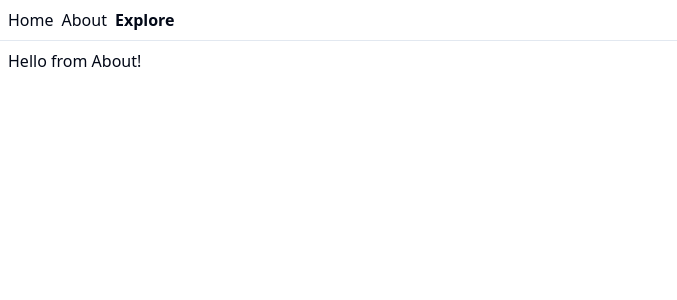
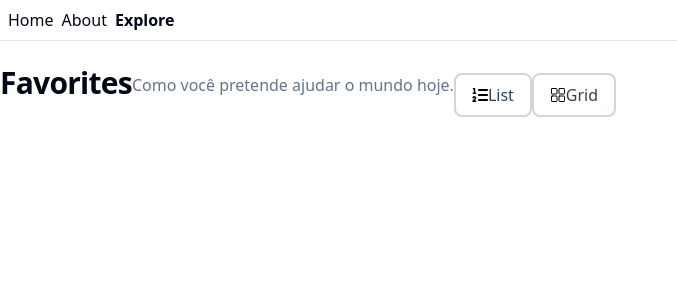
Before and after one commit to Aprender-e-Crescer/crowdfy, a React (Vite) app: page /explore in a window 1280 px wide. Shown: the top 300 px of the page, without its empty margins (0-677 px from the left). Built offline with nearby package versions, Linux system fonts and the light colour scheme.

Commit message:
iniciandofavorites

```diff
--- a/package.json
+++ b/package.json
@@ -17,6 +17,7 @@
     "lucide-react": "^0.427.0",
     "react": "^18.3.1",
     "react-dom": "^18.3.1",
+    "react-icons": "^5.3.0",
     "tailwind-merge": "^2.5.2",
     "tailwindcss-animate": "^1.0.7"
   },
--- /dev/null
+++ b/src/components/component/Sectionheader.tsx
@@ -0,0 +1,24 @@
+
+import { FaListOl } from "react-icons/fa6";
+import { IoGridOutline } from "react-icons/io5";
+
+
+
+export function Sectionheader() {
+  return (
+    <div className="space-y-2 py-6 flex">
+      <h2 className="text-3xl font-bold tracking-tight">Favorites</h2>
+      <p className="text-muted-foreground">Como você pretende ajudar o mundo hoje.</p>
+      <button className="border-2 border-[#D1D5DB] rounded-lg px-4 py-2 bg-[#ffffff] text-[#334155] font-medium flex items-center hover:bg-[#E2E8F0]">
+      <FaListOl className="text-black"/>
+      List
+          </button>
+        <button className="border-2 border-[#D1D5DB] rounded-lg px-4 py-2 bg-[#ffffff] text-[#334155] font-medium flex items-center hover:bg-[#E2E8F0]">
+      <IoGridOutline className="text-black"/>
+      Grid
+          </button>
+
+    </div>
+
+  )
+}
--- a/src/routes/explore.tsx
+++ b/src/routes/explore.tsx
@@ -1,9 +1,14 @@
 import { createFileRoute } from '@tanstack/react-router'
+import { Sectionheader } from '@/components/component/sectionheader'
 
 export const Route = createFileRoute('/explore')({
   component: Explore,
 })
 
 function Explore() {
-  return <div className="p-2">Hello from About!</div>
+  return (
+    <>
+      <Sectionheader />
+    </>
+  )
 }
```
Also changed, not shown: src/assets/list-ordered.png (added), src/components/button.tsx (renamed from src/components/ui/button.tsx), 1 other file (tests, documents, lock files or other folders).
